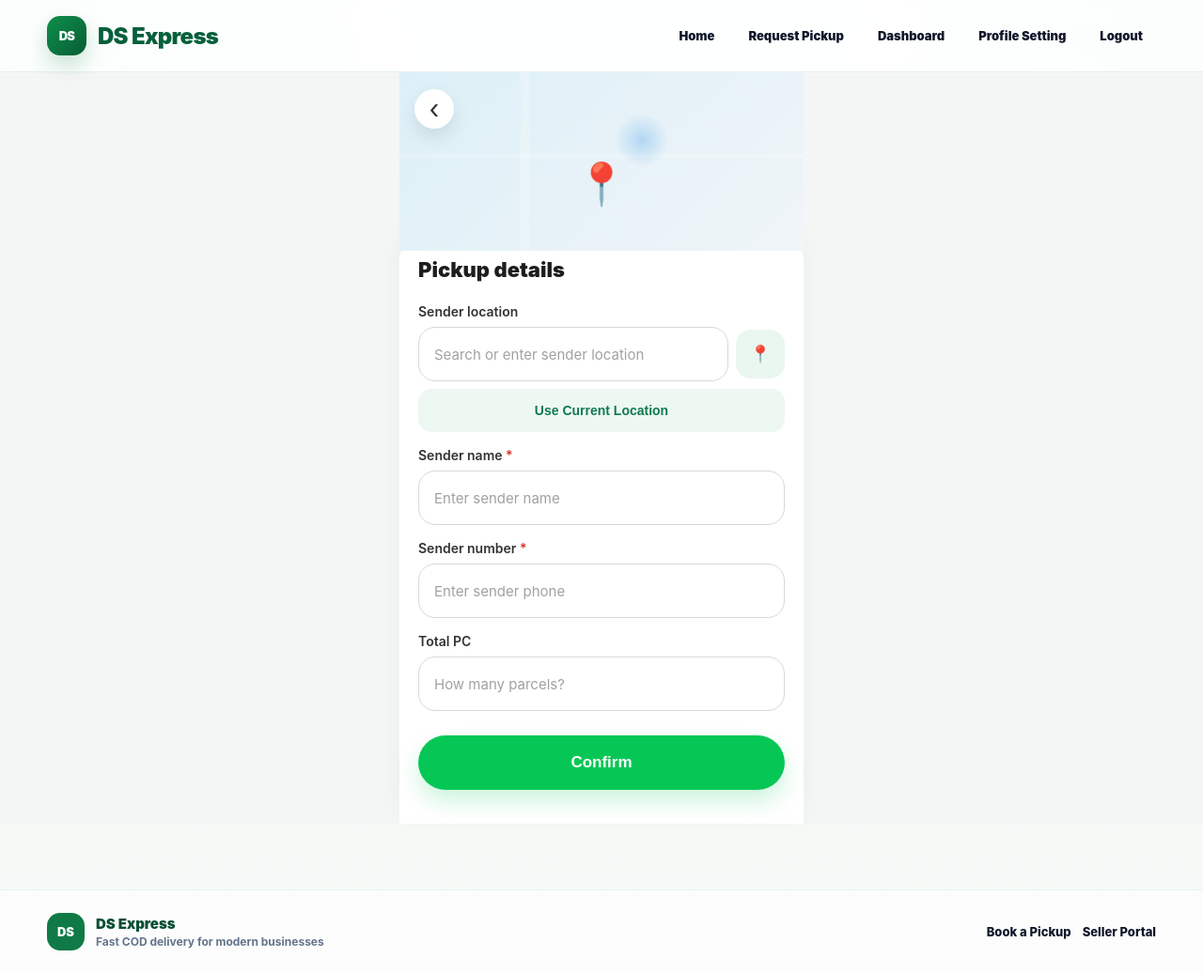
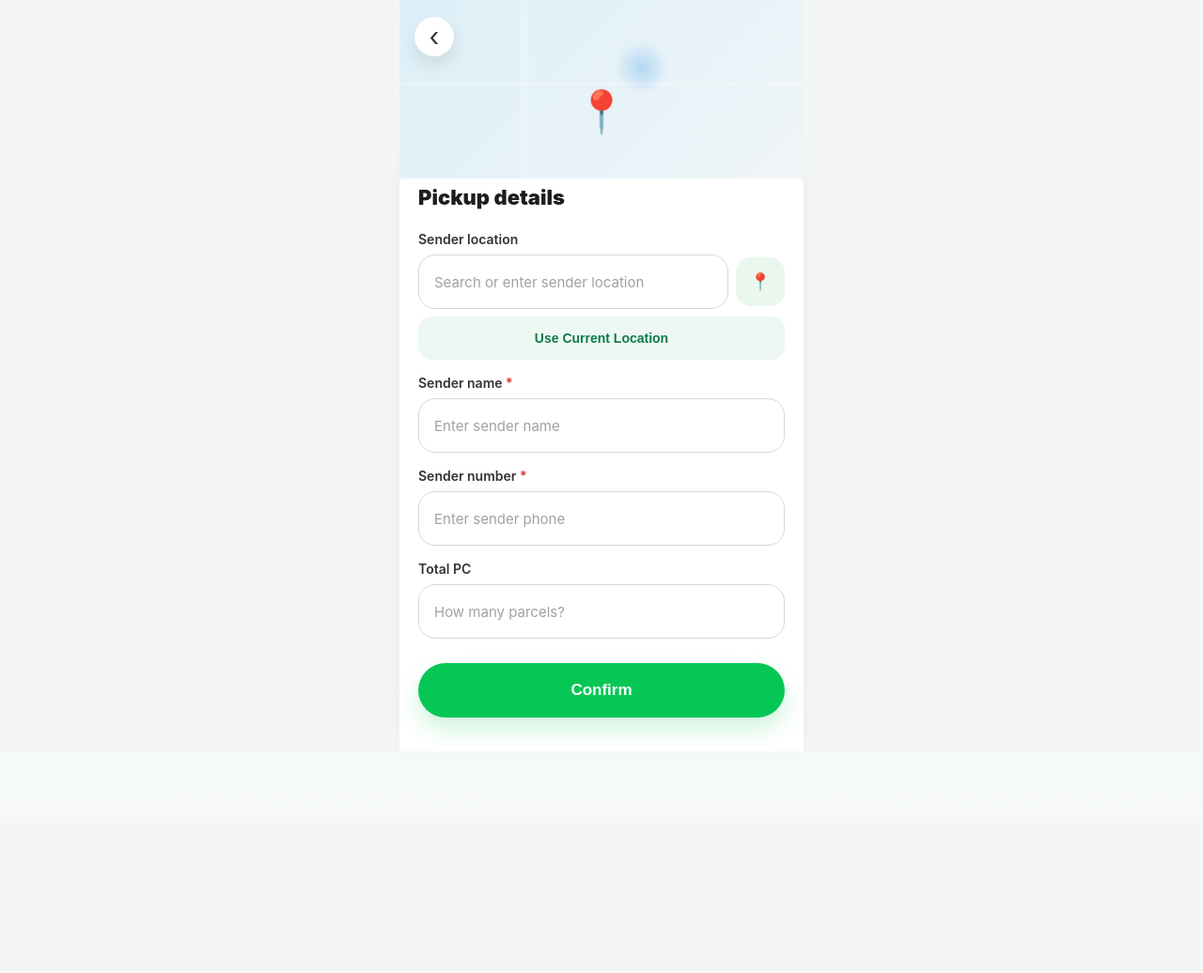
Before and after one commit to tanshychiev/dsexpress, a Django app: page /portal/booking/ in a window 1280 px wide. Shown: the whole page at 94% size. After the commit the page ends 777 px from the top, so only its background shows below. Run offline with Django 5.2, Linux system fonts and the light colour scheme; the visitor is signed in with stand-in values (Sample User, id 1).

Commit message:
Hide public header footer after seller login

```diff
--- a/templates/customerportal/base.html
+++ b/templates/customerportal/base.html
@@ -12,442 +12,482 @@
   <title>{% block title %}DS Express{% endblock %}</title>
 
   <link rel="icon" type="image/png" href="{% static 'img/favicon.png' %}">
-
-  <!-- iPhone / Add to Home Screen icon -->
-  <link rel="apple-touch-icon" sizes="180x180" href="{% static 'img/ds-app-icon-180.png' %}">
-  <link rel="icon" type="image/png" sizes="192x192" href="{% static 'img/ds-app-icon-192.png' %}">
-  <link rel="icon" type="image/png" sizes="512x512" href="{% static 'img/ds-app-icon-512.png' %}">
-
-  <meta name="apple-mobile-web-app-capable" content="yes">
-  <meta name="apple-mobile-web-app-title" content="DS Express">
-  <meta name="apple-mobile-web-app-status-bar-style" content="black-translucent">
-
-  <meta name="theme-color" content="#18b978">
-  <link rel="manifest" href="{% static 'manifest/ds-express.webmanifest' %}">
-
   <link rel="stylesheet" href="{% static 'customerportal/css/portal.css' %}">
   {% block extra_css %}{% endblock %}
 
   <style>
-    :root{
-      --portal-green:#18b978;
-      --portal-green-dark:#0f8f5a;
-      --portal-green-soft:#eaf8f0;
-      --portal-bg:#f3fbf7;
-      --portal-text:#0f172a;
-      --portal-muted:#64748b;
-      --portal-border:rgba(15,122,69,.14);
-      --portal-shadow:0 14px 34px rgba(15,23,42,.08);
+    :root {
+      --portal-green: #0f7a45;
+      --portal-green-dark: #075c34;
+      --portal-green-soft: #eaf8f0;
+      --portal-bg: #f3fbf7;
+      --portal-text: #0f172a;
+      --portal-muted: #64748b;
+      --portal-border: rgba(15, 122, 69, 0.14);
+      --portal-shadow: 0 14px 34px rgba(15, 23, 42, 0.08);
     }
 
-    *{box-sizing:border-box;}
-
-    html{
-      width:100%;
-      min-height:100%;
-      scroll-behavior:smooth;
+    * {
+      box-sizing: border-box;
     }
 
-    body{
-      margin:0;
-      width:100%;
-      min-height:100vh;
-      overflow-x:hidden;
-      font-family:Inter, ui-sans-serif, system-ui, -apple-system, BlinkMacSystemFont, "Segoe UI", sans-serif;
-      color:var(--portal-text);
+    html {
+      width: 100%;
+      min-height: 100%;
+      scroll-behavior: smooth;
+    }
+
+    body {
+      margin: 0;
+      width: 100%;
+      min-height: 100vh;
+      overflow-x: hidden;
+      font-family: Inter, ui-sans-serif, system-ui, -apple-system, BlinkMacSystemFont, "Segoe UI", sans-serif;
+      color: var(--portal-text);
       background:
         radial-gradient(circle at top left, rgba(35,184,119,.10), transparent 28%),
         radial-gradient(circle at top right, rgba(22,154,101,.08), transparent 24%),
-        linear-gradient(180deg,#f7fffb 0%,#eef8f2 46%,#f7faf8 100%);
+        linear-gradient(180deg, #f7fffb 0%, #eef8f2 46%, #f7faf8 100%);
     }
 
-    a{color:inherit;}
+    a {
+      color: inherit;
+    }
 
-    .portal-bg{
-      position:fixed;
-      inset:0;
-      pointer-events:none;
-      overflow:hidden;
-      z-index:0;
+    .portal-bg {
+      position: fixed;
+      inset: 0;
+      pointer-events: none;
+      overflow: hidden;
+      z-index: 0;
     }
 
     .bg-bubble,
-    .bg-parcel{
-      position:absolute;
-      display:block;
-      pointer-events:none;
-      user-select:none;
+    .bg-parcel {
+      position: absolute;
+      display: block;
+      pointer-events: none;
+      user-select: none;
     }
 
-    .bg-bubble{
-      border-radius:50%;
-      filter:blur(1px);
-      opacity:.32;
-      animation:floatBubble linear infinite;
+    .bg-bubble {
+      border-radius: 50%;
+      filter: blur(1px);
+      opacity: .32;
+      animation: floatBubble linear infinite;
     }
 
-    .bubble-1{
-      width:140px;
-      height:140px;
-      left:-28px;
-      top:12%;
-      background:radial-gradient(circle at 30% 30%, rgba(64,211,141,.30), rgba(64,211,141,.05) 70%, transparent 72%);
-      animation-duration:18s;
+    .bubble-1 {
+      width: 140px;
+      height: 140px;
+      left: -28px;
+      top: 12%;
+      background: radial-gradient(circle at 30% 30%, rgba(64,211,141,.30), rgba(64,211,141,.05) 70%, transparent 72%);
+      animation-duration: 18s;
     }
 
-    .bubble-2{
-      width:100px;
-      height:100px;
-      right:6%;
-      top:20%;
-      background:radial-gradient(circle at 35% 35%, rgba(54,191,126,.24), rgba(54,191,126,.04) 70%, transparent 72%);
-      animation-duration:14s;
-      animation-delay:-4s;
+    .bubble-2 {
+      width: 100px;
+      height: 100px;
+      right: 6%;
+      top: 20%;
+      background: radial-gradient(circle at 35% 35%, rgba(54,191,126,.24), rgba(54,191,126,.04) 70%, transparent 72%);
+      animation-duration: 14s;
+      animation-delay: -4s;
     }
 
-    .bubble-3{
-      width:180px;
-      height:180px;
-      left:8%;
-      bottom:12%;
-      background:radial-gradient(circle at 30% 30%, rgba(29,167,108,.16), rgba(29,167,108,.03) 72%, transparent 75%);
-      animation-duration:21s;
-      animation-delay:-7s;
+    .bubble-3 {
+      width: 180px;
+      height: 180px;
+      left: 8%;
+      bottom: 12%;
+      background: radial-gradient(circle at 30% 30%, rgba(29,167,108,.16), rgba(29,167,108,.03) 72%, transparent 75%);
+      animation-duration: 21s;
+      animation-delay: -7s;
     }
 
-    .bubble-4{
-      width:120px;
-      height:120px;
-      right:-10px;
-      bottom:20%;
-      background:radial-gradient(circle at 35% 35%, rgba(79,217,150,.18), rgba(79,217,150,.03) 70%, transparent 72%);
-      animation-duration:17s;
-      animation-delay:-2s;
+    .bubble-4 {
+      width: 120px;
+      height: 120px;
+      right: -10px;
+      bottom: 20%;
+      background: radial-gradient(circle at 35% 35%, rgba(79,217,150,.18), rgba(79,217,150,.03) 70%, transparent 72%);
+      animation-duration: 17s;
+      animation-delay: -2s;
     }
 
-    .bubble-5{
-      width:70px;
-      height:70px;
-      left:50%;
-      top:38%;
-      background:radial-gradient(circle at 35% 35%, rgba(43,190,120,.18), rgba(43,190,120,.03) 70%, transparent 72%);
-      animation-duration:12s;
-      animation-delay:-5s;
+    .bubble-5 {
+      width: 70px;
+      height: 70px;
+      left: 50%;
+      top: 38%;
+      background: radial-gradient(circle at 35% 35%, rgba(43,190,120,.18), rgba(43,190,120,.03) 70%, transparent 72%);
+      animation-duration: 12s;
+      animation-delay: -5s;
     }
 
-    .bubble-6{
-      width:90px;
-      height:90px;
-      left:72%;
-      bottom:8%;
-      background:radial-gradient(circle at 35% 35%, rgba(61,194,130,.18), rgba(61,194,130,.03) 70%, transparent 72%);
-      animation-duration:16s;
-      animation-delay:-8s;
+    .bubble-6 {
+      width: 90px;
+      height: 90px;
+      left: 72%;
+      bottom: 8%;
+      background: radial-gradient(circle at 35% 35%, rgba(61,194,130,.18), rgba(61,194,130,.03) 70%, transparent 72%);
+      animation-duration: 16s;
+      animation-delay: -8s;
     }
 
-    .bg-parcel{
-      font-size:22px;
-      opacity:.13;
-      animation:floatParcel linear infinite;
+    .bg-parcel {
+      font-size: 22px;
+      opacity: .13;
+      animation: floatParcel linear infinite;
     }
 
-    .parcel-1{left:6%;top:22%;animation-duration:20s;}
-    .parcel-2{right:9%;top:52%;font-size:26px;animation-duration:17s;animation-delay:-6s;}
-    .parcel-3{left:16%;bottom:14%;font-size:20px;animation-duration:23s;animation-delay:-10s;}
-    .parcel-4{right:20%;bottom:24%;font-size:18px;animation-duration:19s;animation-delay:-3s;}
-    .parcel-5{left:62%;top:14%;font-size:24px;animation-duration:15s;animation-delay:-8s;}
-
-    @keyframes floatBubble{
-      0%{transform:translate3d(0,0,0) scale(1);}
-      25%{transform:translate3d(10px,-18px,0) scale(1.04);}
-      50%{transform:translate3d(-6px,-32px,0) scale(.98);}
-      75%{transform:translate3d(12px,-14px,0) scale(1.03);}
-      100%{transform:translate3d(0,0,0) scale(1);}
+    .parcel-1 {
+      left: 6%;
+      top: 22%;
+      animation-duration: 20s;
     }
 
-    @keyframes floatParcel{
-      0%{transform:translate3d(0,0,0) rotate(0deg);}
-      20%{transform:translate3d(8px,-18px,0) rotate(6deg);}
-      40%{transform:translate3d(-8px,-34px,0) rotate(-5deg);}
-      60%{transform:translate3d(10px,-18px,0) rotate(4deg);}
-      80%{transform:translate3d(-4px,-8px,0) rotate(-3deg);}
-      100%{transform:translate3d(0,0,0) rotate(0deg);}
+    .parcel-2 {
+      right: 9%;
+      top: 52%;
+      font-size: 26px;
+      animation-duration: 17s;
+      animation-delay: -6s;
+    }
+
+    .parcel-3 {
+      left: 16%;
+      bottom: 14%;
+      font-size: 20px;
+      animation-duration: 23s;
+      animation-delay: -10s;
+    }
+
+    .parcel-4 {
+      right: 20%;
+      bottom: 24%;
+      font-size: 18px;
+      animation-duration: 19s;
+      animation-delay: -3s;
+    }
+
+    .parcel-5 {
+      left: 62%;
+      top: 14%;
+      font-size: 24px;
+      animation-duration: 15s;
+      animation-delay: -8s;
+    }
+
+    @keyframes floatBubble {
+      0% { transform: translate3d(0,0,0) scale(1); }
+      25% { transform: translate3d(10px,-18px,0) scale(1.04); }
+      50% { transform: translate3d(-6px,-32px,0) scale(.98); }
+      75% { transform: translate3d(12px,-14px,0) scale(1.03); }
+      100% { transform: translate3d(0,0,0) scale(1); }
+    }
+
+    @keyframes floatParcel {
+      0% { transform: translate3d(0,0,0) rotate(0deg); }
+      20% { transform: translate3d(8px,-18px,0) rotate(6deg); }
+      40% { transform: translate3d(-8px,-34px,0) rotate(-5deg); }
+      60% { transform: translate3d(10px,-18px,0) rotate(4deg); }
+      80% { transform: translate3d(-4px,-8px,0) rotate(-3deg); }
+      100% { transform: translate3d(0,0,0) rotate(0deg); }
     }
 
     .portal-header,
     .portal-main,
-    .site-footer{
-      position:relative;
-      z-index:1;
+    .site-footer {
+      position: relative;
+      z-index: 1;
     }
 
-    .portal-container{
-      width:min(1180px, calc(100% - 32px));
-      margin:0 auto;
+    .portal-container {
+      width: min(1180px, calc(100% - 32px));
+      margin: 0 auto;
     }
 
-    .portal-header{
-      position:sticky;
-      top:0;
-      z-index:20;
-      background:rgba(255,255,255,.86);
-      border-bottom:1px solid rgba(15,122,69,.10);
-      backdrop-filter:blur(16px);
+    .portal-header {
+      position: sticky;
+      top: 0;
+      z-index: 20;
+      background: rgba(255, 255, 255, 0.86);
+      border-bottom: 1px solid rgba(15, 122, 69, 0.10);
+      backdrop-filter: blur(16px);
     }
 
-    .header-inner{
-      height:72px;
-      display:flex;
-      align-items:center;
-      justify-content:space-between;
-      gap:18px;
+    .header-inner {
+      height: 72px;
+      display: flex;
+      align-items: center;
+      justify-content: space-between;
+      gap: 18px;
     }
 
-    .brand{
-      display:inline-flex;
-      align-items:center;
-      gap:12px;
-      color:#065f3b;
-      text-decoration:none;
-      font-size:24px;
-      font-weight:950;
-      letter-spacing:-.03em;
-      white-space:nowrap;
+    .brand {
+      display: inline-flex;
+      align-items: center;
+      gap: 12px;
+      color: #065f3b;
+      text-decoration: none;
+      font-size: 24px;
+      font-weight: 950;
+      letter-spacing: -0.03em;
+      white-space: nowrap;
     }
 
-    .logo{
-      width:42px;
-      height:42px;
-      border-radius:14px;
-      display:grid;
-      place-items:center;
-      color:#fff;
-      background:linear-gradient(135deg,#0f8f4c,#075c34);
-      font-size:13px;
-      font-weight:950;
-      box-shadow:0 10px 22px rgba(15,122,69,.22);
+    .logo {
+      width: 42px;
+      height: 42px;
+      border-radius: 14px;
+      display: grid;
+      place-items: center;
+      color: #ffffff;
+      background: linear-gradient(135deg, #0f8f4c, #075c34);
+      font-size: 13px;
+      font-weight: 950;
+      box-shadow: 0 10px 22px rgba(15, 122, 69, 0.22);
     }
 
-    .top-nav{
-      display:flex;
-      align-items:center;
-      gap:8px;
+    .top-nav {
+      display: flex;
+      align-items: center;
+      gap: 8px;
     }
 
-    .top-nav a{
-      min-height:40px;
-      padding:0 14px;
-      border-radius:999px;
-      display:inline-flex;
-      align-items:center;
-      justify-content:center;
-      color:#0f172a;
-      text-decoration:none;
-      font-size:13px;
-      font-weight:900;
-      transition:.18s ease;
+    .top-nav a {
+      min-height: 40px;
+      padding: 0 14px;
+      border-radius: 999px;
+      display: inline-flex;
+      align-items: center;
+      justify-content: center;
+      color: #0f172a;
+      text-decoration: none;
+      font-size: 13px;
+      font-weight: 900;
+      transition: 0.18s ease;
     }
 
-    .top-nav a:hover{
-      background:#eaf8f0;
-      color:#08733e;
-      transform:translateY(-1px);
+    .top-nav a:hover {
+      background: #eaf8f0;
+      color: #08733e;
+      transform: translateY(-1px);
     }
 
-    .menu-toggle{
-      display:none;
-      width:44px;
-      height:44px;
-      border:1px solid rgba(15,122,69,.14);
-      border-radius:16px;
-      background:#fff;
-      box-shadow:0 10px 22px rgba(15,23,42,.08);
-      cursor:pointer;
-      align-items:center;
-      justify-content:center;
-      flex-direction:column;
-      gap:5px;
+    .menu-toggle {
+      display: none;
+      width: 44px;
+      height: 44px;
+      border: 1px solid rgba(15, 122, 69, 0.14);
+      border-radius: 16px;
+      background: #ffffff;
+      box-shadow: 0 10px 22px rgba(15, 23, 42, 0.08);
+      cursor: pointer;
+      align-items: center;
+      justify-content: center;
+      flex-direction: column;
+      gap: 5px;
     }
 
-    .menu-toggle span{
-      width:18px;
-      height:2px;
-      border-radius:999px;
-      background:#075c34;
-      transition:.18s ease;
+    .menu-toggle span {
+      width: 18px;
+      height: 2px;
+      border-radius: 999px;
+      background: #075c34;
+      transition: 0.18s ease;
     }
 
-    .mobile-menu{
-      display:none;
-      width:min(420px, calc(100% - 32px));
-      margin:0 auto 12px;
-      padding:10px;
-      border-radius:20px;
-      background:rgba(255,255,255,.96);
-      border:1px solid rgba(15,122,69,.12);
-      box-shadow:var(--portal-shadow);
+    .mobile-menu {
+      display: none;
+      width: min(420px, calc(100% - 32px));
+      margin: 0 auto 12px;
+      padding: 10px;
+      border-radius: 20px;
+      background: rgba(255, 255, 255, 0.96);
+      border: 1px solid rgba(15, 122, 69, 0.12);
+      box-shadow: var(--portal-shadow);
     }
 
-    .mobile-menu a{
-      display:flex;
-      align-items:center;
-      min-height:44px;
-      padding:0 14px;
-      border-radius:14px;
-      color:#0f172a;
-      font-size:14px;
-      font-weight:850;
-      text-decoration:none;
+    .mobile-menu a {
+      display: flex;
+      align-items: center;
+      min-height: 44px;
+      padding: 0 14px;
+      border-radius: 14px;
+      color: #0f172a;
+      font-size: 14px;
+      font-weight: 850;
+      text-decoration: none;
     }
 
-    .mobile-menu a:hover{
-      background:#eaf8f0;
-      color:#08733e;
+    .mobile-menu a:hover {
+      background: #eaf8f0;
+      color: #08733e;
     }
 
-    .mobile-menu.is-open{display:block;}
-
-    .portal-main{
-      min-height:calc(100vh - 156px);
+    .mobile-menu.is-open {
+      display: block;
     }
 
-    .site-footer{
-      padding:24px 0;
-      border-top:1px solid rgba(15,122,69,.08);
-      background:rgba(255,255,255,.62);
-      backdrop-filter:blur(10px);
+    .portal-main {
+      min-height: calc(100vh - 156px);
     }
 
-    .footer-inner{
-      display:flex;
-      justify-content:space-between;
-      align-items:center;
-      gap:18px;
+    .site-footer {
+      padding: 24px 0;
+      border-top: 1px solid rgba(15, 122, 69, 0.08);
+      background: rgba(255,255,255,0.62);
+      backdrop-filter: blur(10px);
     }
 
-    .footer-brand{
-      display:flex;
-      align-items:center;
-      gap:12px;
+    .footer-inner {
+      display: flex;
+      justify-content: space-between;
+      align-items: center;
+      gap: 18px;
     }
 
-    .footer-logo{
-      width:40px;
-      height:40px;
-      border-radius:14px;
-      display:grid;
-      place-items:center;
-      background:#0f7a45;
-      color:#fff;
-      font-size:13px;
-      font-weight:950;
+    .footer-brand {
+      display: flex;
+      align-items: center;
+      gap: 12px;
     }
 
-    .footer-title{
-      color:#064e32;
-      font-weight:950;
-      font-size:15px;
+    .footer-logo {
+      width: 40px;
+      height: 40px;
+      border-radius: 14px;
+      display: grid;
+      place-items: center;
+      background: #0f7a45;
+      color: #fff;
+      font-size: 13px;
+      font-weight: 950;
     }
 
-    .footer-sub{
-      margin-top:2px;
-      color:var(--portal-muted);
-      font-size:12px;
-      font-weight:650;
+    .footer-title {
+      color: #064e32;
+      font-weight: 950;
+      font-size: 15px;
     }
 
-    .footer-links{
-      display:flex;
-      gap:12px;
-      flex-wrap:wrap;
+    .footer-sub {
+      margin-top: 2px;
+      color: var(--portal-muted);
+      font-size: 12px;
+      font-weight: 650;
     }
 
-    .footer-links a{
-      color:#0f172a;
-      font-size:13px;
-      font-weight:800;
-      text-decoration:none;
+    .footer-links {
+      display: flex;
+      gap: 12px;
+      flex-wrap: wrap;
     }
 
-    .footer-links a:hover{
-      color:#08733e;
-      text-decoration:underline;
+    .footer-links a {
+      color: #0f172a;
+      font-size: 13px;
+      font-weight: 800;
+      text-decoration: none;
     }
 
-    body.portal-login .site-footer{display:none;}
-    body.portal-login .portal-main{min-height:calc(100vh - 72px);}
+    .footer-links a:hover {
+      color: #08733e;
+      text-decoration: underline;
+    }
 
-    @media (prefers-reduced-motion:reduce){
+    body.portal-login .site-footer {
+      display: none;
+    }
+
+    body.portal-login .portal-main {
+      min-height: calc(100vh - 72px);
+    }
+
+    /* Hide public header and footer after seller login */
+    body.portal-auth-page .portal-header,
+    body.portal-auth-page .site-footer {
+      display: none !important;
+    }
+
+    body.portal-auth-page .portal-main {
+      min-height: 100vh !important;
+    }
+
+    @media (prefers-reduced-motion: reduce) {
       .bg-bubble,
-      .bg-parcel{
-        animation:none !important;
+      .bg-parcel {
+        animation: none !important;
       }
 
-      *{
-        scroll-behavior:auto !important;
+      * {
+        scroll-behavior: auto !important;
       }
     }
 
-    @media (max-width:768px){
-      .portal-container{
-        width:min(430px, calc(100% - 24px));
+    @media (max-width: 768px) {
+      .portal-container {
+        width: min(430px, calc(100% - 24px));
       }
 
-      .portal-header{
-        position:sticky;
-        top:0;
-        background:rgba(255,255,255,.92);
+      .portal-header {
+        position: sticky;
+        top: 0;
+        background: rgba(255,255,255,0.92);
       }
 
-      .header-inner{
-        height:64px;
+      .header-inner {
+        height: 64px;
       }
 
-      .brand{
-        gap:10px;
-        font-size:20px;
+      .brand {
+        gap: 10px;
+        font-size: 20px;
       }
 
-      .logo{
-        width:38px;
-        height:38px;
-        border-radius:13px;
-        font-size:12px;
+      .logo {
+        width: 38px;
+        height: 38px;
+        border-radius: 13px;
+        font-size: 12px;
       }
 
-      .top-nav{
-        display:none;
+      .top-nav {
+        display: none;
       }
 
-      .menu-toggle{
-        display:inline-flex;
+      .menu-toggle {
+        display: inline-flex;
       }
 
-      .menu-toggle.is-open span:nth-child(1){
-        transform:translateY(7px) rotate(45deg);
+      .menu-toggle.is-open span:nth-child(1) {
+        transform: translateY(7px) rotate(45deg);
       }
 
-      .menu-toggle.is-open span:nth-child(2){
-        opacity:0;
+      .menu-toggle.is-open span:nth-child(2) {
+        opacity: 0;
       }
 
-      .menu-toggle.is-open span:nth-child(3){
-        transform:translateY(-7px) rotate(-45deg);
+      .menu-toggle.is-open span:nth-child(3) {
+        transform: translateY(-7px) rotate(-45deg);
       }
 
-      .footer-inner{
-        align-items:flex-start;
-        flex-direction:column;
+      .footer-inner {
+        align-items: flex-start;
+        flex-direction: column;
       }
 
-      body.portal-login .portal-main{
-        min-height:calc(100vh - 64px);
+      body.portal-login .portal-main {
+        min-height: calc(100vh - 64px);
       }
     }
   </style>
 </head>
 
-<body class="{% block body_class %}{% endblock %}">
+<body class="{% block body_class %}{% endblock %} {% if request.user.is_authenticated %}portal-auth-page{% endif %}">
 
 <div class="portal-bg" aria-hidden="true">
   <span class="bg-bubble bubble-1"></span>
@@ -477,7 +517,7 @@
 
       {% if request.user.is_authenticated %}
         <a href="{% url 'portal:dashboard' %}">Dashboard</a>
-        <a href="{% url 'portal:change_password' %}">Profile Setting</a>
+        <a href="{% url 'portal:change_password' %}">Profile</a>
         <a href="{% url 'portal:logout' %}">Logout</a>
       {% else %}
         <a href="{% url 'portal:login' %}">Seller Login</a>
@@ -497,7 +537,7 @@
 
     {% if request.user.is_authenticated %}
       <a href="{% url 'portal:dashboard' %}">Dashboard</a>
-      <a href="{% url 'portal:change_password' %}">Profile Setting</a>
+      <a href="{% url 'portal:change_password' %}">Profile</a>
       <a href="{% url 'portal:logout' %}">Logout</a>
     {% else %}
       <a href="{% url 'portal:login' %}">Seller Login</a>
```
